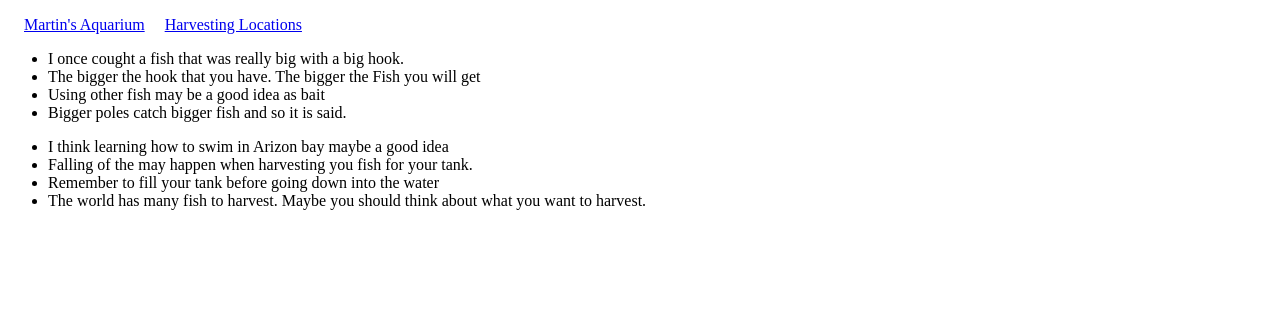
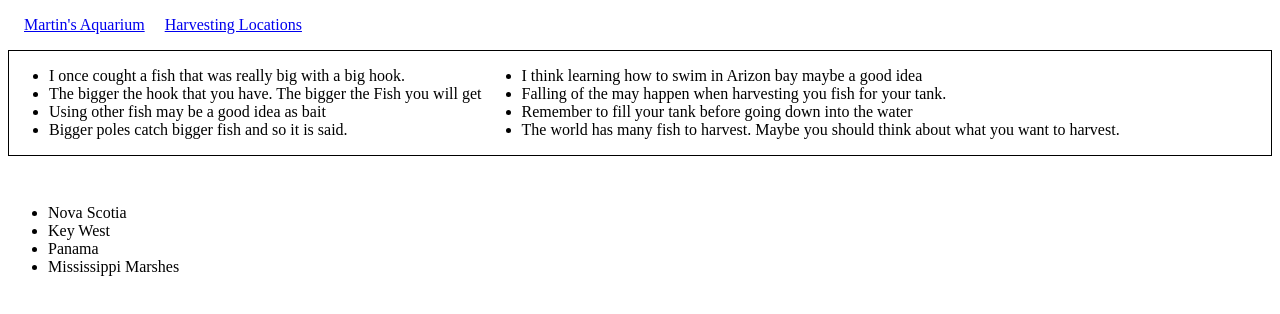
Before and after one commit to nickglovdev/Martins-Aquarium, a plain HTML site: page locations.html in a window 1280 px wide. Drawn offline with Linux system fonts and the light colour scheme.

Commit message:
Added tips and location text on the locations page

```diff
--- a/locations.html
+++ b/locations.html
@@ -17,6 +17,7 @@
     </header>
 
     <main>
+        <article>
             <section class="fishTips">
                 <div>
                     <ul>
@@ -27,7 +28,7 @@
                     </ul>
                 </div>
 
-            <div class="fishTips">
+                <div>
                     <ul>
                         <li class="">I think learning how to swim in Arizon bay maybe a good idea</li>
                         <li class="">Falling of the may happen when harvesting you fish for your tank.</li>
@@ -36,5 +37,17 @@
                     </ul>
                 </div>
             </section>
+        </article>
+
+        <article>
+            <div>
+                <ul>
+                    <li class="">Nova Scotia</li>
+                    <li class="">Key West</li>
+                    <li class="">Panama</li>
+                    <li class="">Mississippi Marshes</li>
+                </ul>
+            </div>
+        </article>
 
     </main>
--- a/styles/main.css
+++ b/styles/main.css
@@ -38,3 +38,12 @@
 .bordered {
     border: 1px dashed goldenrod;
 }
+
+
+/* locations page */
+.fishTips {
+    display:flex;
+    flex-direction: row;
+    border: 1px solid black;
+    margin-bottom: 3em;
+}
```
Lines whose indentation alone changed are shown as unchanged.
